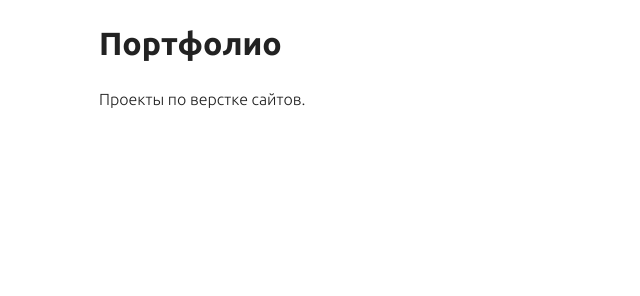
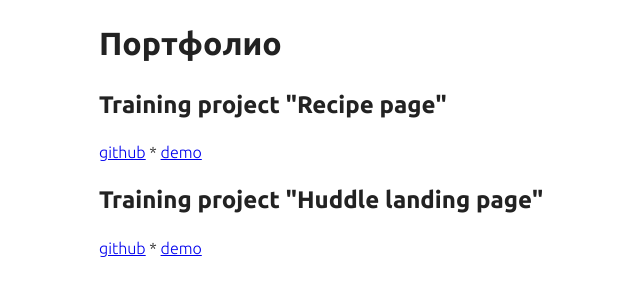
Before and after one commit to online42/online42.github.io, a plain HTML site: page portfolio/index.html in a window 1280 px wide. Shown: the whole page, without its empty margins (91-731 px from the left). Drawn offline with Linux system fonts and the light colour scheme.

Commit message:
added projects

```diff
--- a/portfolio/index.html
+++ b/portfolio/index.html
@@ -12,7 +12,15 @@
 <body>
   <div class="container">
     <h1>Портфолио</h1>
-    <p>Проекты по верстке сайтов.</p>
+
+    <h2>Training project "Recipe page"</h2>
+      <a href="https://github.com/online42/online42.github.io/tree/master/training-projects/devchallenges.io/recipe-page-master">github</a> *
+      <a href="https://online42.github.io/training-projects/devchallenges.io/recipe-page-master/">demo</a>
+
+
+    <h2>Training project "Huddle landing page"</h2>
+      <a href="https://github.com/online42/online42.github.io/tree/master/training-projects/frontendmentor.io/huddle-landing-page-with-single-introductory-section-master">github</a> *
+      <a href="https://online42.github.io/training-projects/frontendmentor.io/huddle-landing-page-with-single-introductory-section-master/">demo</a>
   </div>
 </body>
 </html>
```
